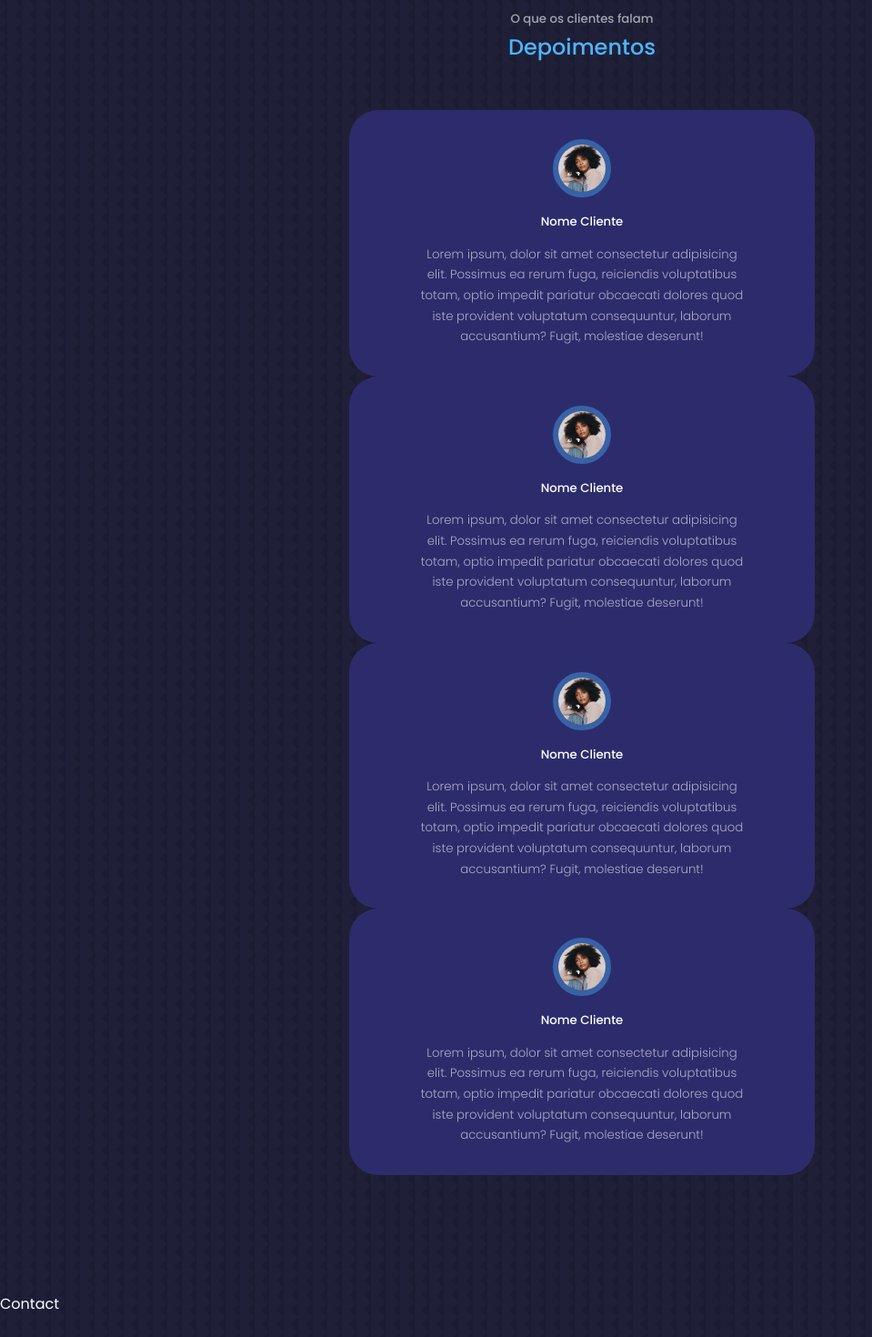
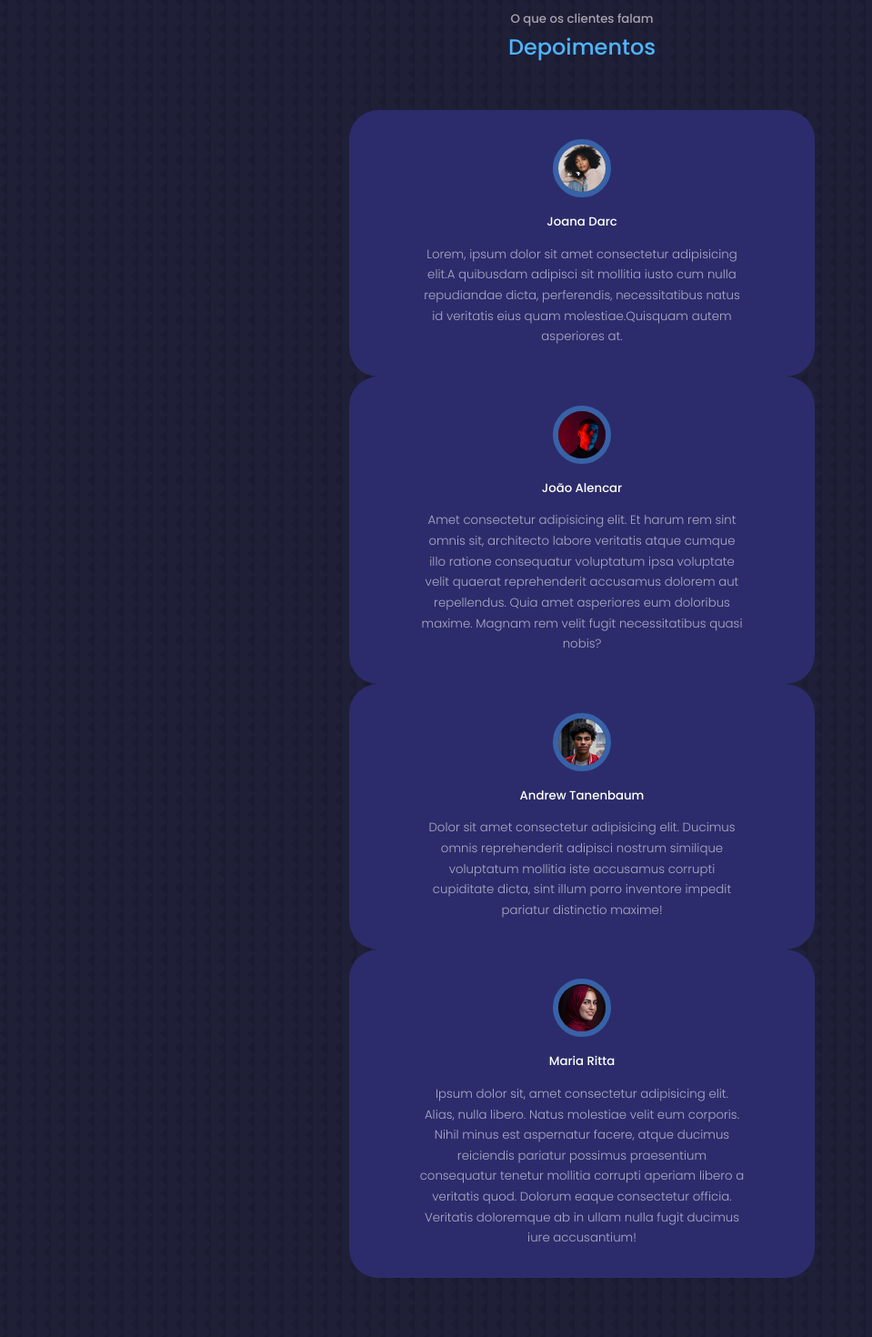
Before and after one commit to Jonathan-Galhardo/Portfolio-React, a React (Create React App) app: page / in a window 1280 px wide. Shown: the part 4120-5590 px from the top of the page at 91% size, without its empty margins (0-959 px from the left). Built offline with nearby package versions, Linux system fonts and the light colour scheme.

Commit message:
Criando depoimentos de forma dinâmica

```diff
--- a/src/components/testimonials/Testimonials.jsx
+++ b/src/components/testimonials/Testimonials.jsx
@@ -4,6 +4,29 @@ import AVAT1 from '../../assets/avatar1.jpg'
 import AVAT2 from '../../assets/avatar2.jpg'
 import AVAT3 from '../../assets/avatar3.jpg'
 import AVAT4 from '../../assets/avatar4.jpg'
+
+const data = [
+  {
+    avatar: AVAT1,
+    name: 'Joana Darc',
+    review: 'Lorem, ipsum dolor sit amet consectetur adipisicing elit.A quibusdam adipisci sit mollitia iusto cum nulla repudiandae dicta, perferendis, necessitatibus natus id veritatis eius quam molestiae.Quisquam autem asperiores at.',
+  },
+  {
+    avatar: AVAT2,
+    name: 'João Alencar',
+    review: 'Amet consectetur adipisicing elit. Et harum rem sint omnis sit, architecto labore veritatis atque cumque illo ratione consequatur voluptatum ipsa voluptate velit quaerat reprehenderit accusamus dolorem aut repellendus. Quia amet asperiores eum doloribus maxime. Magnam rem velit fugit necessitatibus quasi nobis?',
+  },
+  {
+    avatar: AVAT3,
+    name: 'Andrew Tanenbaum',
+    review: 'Dolor sit amet consectetur adipisicing elit. Ducimus omnis reprehenderit adipisci nostrum similique voluptatum mollitia iste accusamus corrupti cupiditate dicta, sint illum porro inventore impedit pariatur distinctio maxime!'
+  },
+  {
+    avatar: AVAT4,
+    name: 'Maria Ritta',
+    review: 'Ipsum dolor sit, amet consectetur adipisicing elit. Alias, nulla libero. Natus molestiae velit eum corporis. Nihil minus est aspernatur facere, atque ducimus reiciendis pariatur possimus praesentium consequatur tenetur mollitia corrupti aperiam libero a veritatis quod. Dolorum eaque consectetur officia. Veritatis doloremque ab in ullam nulla fugit ducimus iure accusantium!',
+  },
+]
 
 const Testimonials = () => {
   return (
@@ -12,49 +35,21 @@ const Testimonials = () => {
       <h2>Depoimentos</h2>
 
       <div className='container testimonials__container'>
-        <article className='testimonial'>
-          <div className="client__avatar">
-            <img src={AVAT1} alt="Avt1" />
-          </div>
-          <h5 className='client__name'>Nome Cliente</h5>
-          <small className='client__review'>
-            Lorem ipsum, dolor sit amet consectetur adipisicing elit. Possimus ea rerum fuga, reiciendis voluptatibus totam, optio impedit pariatur obcaecati dolores quod iste provident voluptatum consequuntur, laborum accusantium? Fugit, molestiae deserunt!
-          </small>
-        </article>
-
-        <article className='testimonial'>
-          <div className="client__avatar">
-            <img src={AVAT1} alt="Avt1" />
-          </div>
-          <h5 className='client__name'>Nome Cliente</h5>
-          <small className='client__review'>
-            Lorem ipsum, dolor sit amet consectetur adipisicing elit. Possimus ea rerum fuga, reiciendis voluptatibus totam, optio impedit pariatur obcaecati dolores quod iste provident voluptatum consequuntur, laborum accusantium? Fugit, molestiae deserunt!
-          </small>
-        </article>
-
-        <article className='testimonial'>
-          <div className="client__avatar">
-            <img src={AVAT1} alt="Avt1" />
-          </div>
-          <h5 className='client__name'>Nome Cliente</h5>
-          <small className='client__review'>
-            Lorem ipsum, dolor sit amet consectetur adipisicing elit. Possimus ea rerum fuga, reiciendis voluptatibus totam, optio impedit pariatur obcaecati dolores quod iste provident voluptatum consequuntur, laborum accusantium? Fugit, molestiae deserunt!
-          </small>
-        </article>
-
-        <article className='testimonial'>
-          <div className="client__avatar">
-            <img src={AVAT1} alt="Avt1" />
-          </div>
-          <h5 className='client__name'>Nome Cliente</h5>
-          <small className='client__review'>
-            Lorem ipsum, dolor sit amet consectetur adipisicing elit. Possimus ea rerum fuga, reiciendis voluptatibus totam, optio impedit pariatur obcaecati dolores quod iste provident voluptatum consequuntur, laborum accusantium? Fugit, molestiae deserunt!
-          </small>
-        </article>
-
-
+        {
+          data.map(({ avatar, name, review }, index) => {
+            return (
+              <article key={index} className='testimonial' >
+                <div className="client__avatar">
+                  <img src={avatar} />
+                </div>
+                <h5 className='client__name'>{name}</h5>
+                <small className='client__review'>{review}</small>
+              </article>
+            )
+          })
+        }
       </div>
-    </section>
+    </section >
   )
 }
 
```
